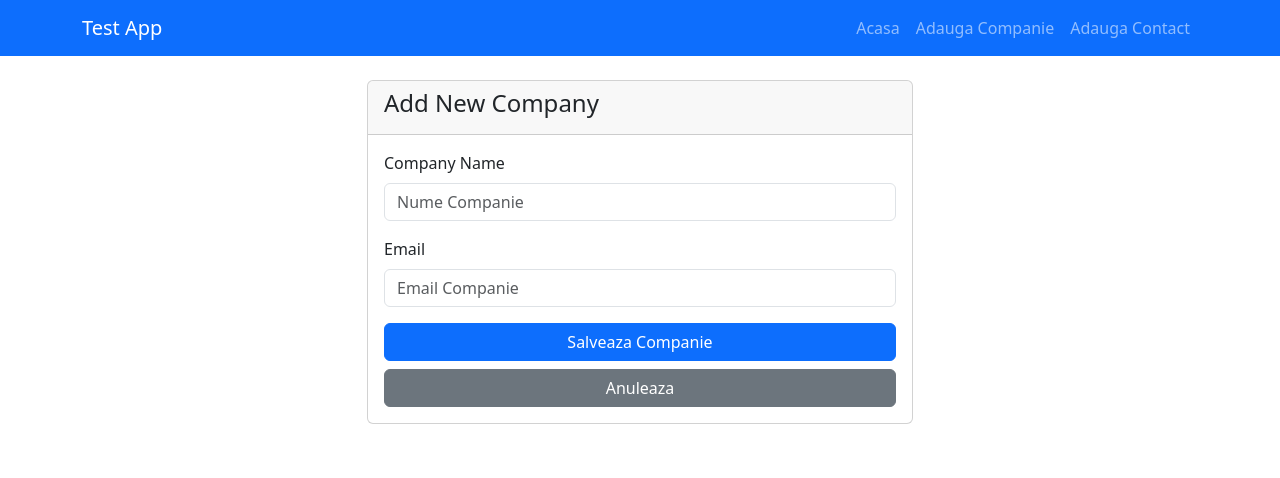
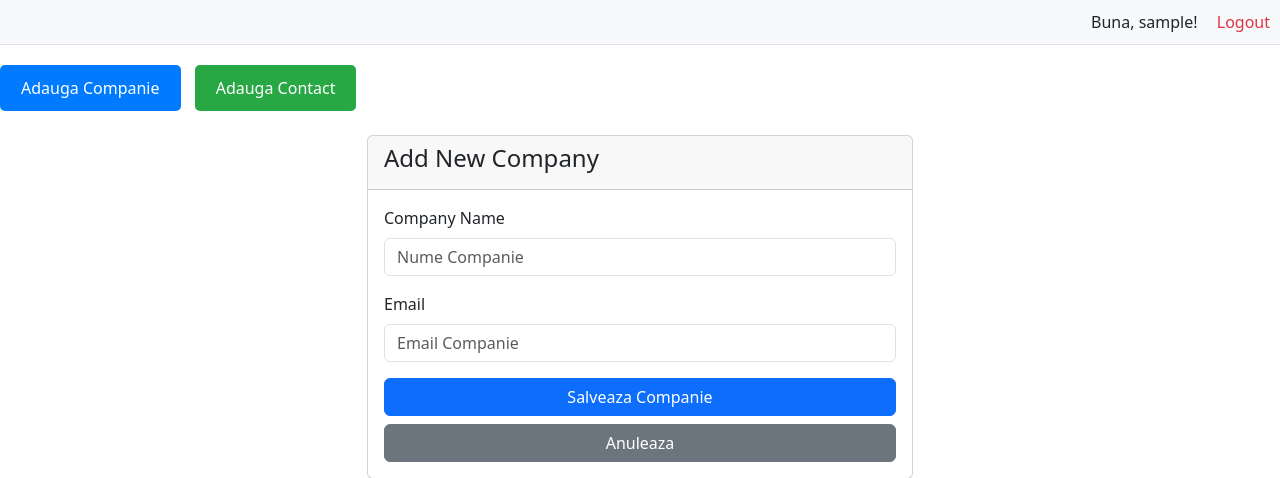
Before and after one commit to silvonc/Gun, a Django app: page /add-company/ in a window 1280 px wide. Shown: the top 478 px of the page. Run offline with Django 5.2, Linux system fonts and the light colour scheme; the visitor is signed in with stand-in values (Sample User, id 1).

Commit message:
Update with login restrictions

```diff
--- a/gun/templates/base.html
+++ b/gun/templates/base.html
@@ -7,15 +7,24 @@
     <link href="https://cdn.jsdelivr.net/npm/bootstrap@5.3.0/dist/css/bootstrap.min.css" rel="stylesheet">
 </head>
 <body>
-    <nav class="navbar navbar-expand-lg navbar-dark bg-primary">
-        <div class="container">
-            <a class="navbar-brand" href="{% url 'home' %}">Test App</a>
-            <div class="navbar-nav">
-                <a class="nav-link" href="{% url 'home' %}">Acasa</a>
-                <a class="nav-link" href="{% url 'add_company' %}">Adauga Companie</a>
-                <a class="nav-link" href="{% url 'add_contact' %}">Adauga Contact</a>
-            </div>
-        </div>
+<div class="auth-nav" style="text-align: right; padding: 10px; background: #f8f9fa; border-bottom: 1px solid #dee2e6;">
+    {% if user.is_authenticated %}
+        <span>Buna, {{ user.username }}!</span>
+        <a href="{% url 'logout' %}" style="margin-left: 15px; color: #dc3545; text-decoration: none;">Logout</a>
+    {% else %}
+        <a href="{% url 'login' %}" style="color: #007bff; text-decoration: none;">Login</a>
+    {% endif %}
+</div>
+{% if user.is_authenticated %}
+    <div class="actions" style="margin: 20px 0;">
+        <a href="{% url 'add_company' %}" class="btn" style="display: inline-block; padding: 10px 20px; background: #007bff; color: white; text-decoration: none; border-radius: 5px; margin-right: 10px;">Adauga Companie</a>
+        <a href="{% url 'add_contact' %}" class="btn" style="display: inline-block; padding: 10px 20px; background: #28a745; color: white; text-decoration: none; border-radius: 5px;">Adauga Contact</a>
+    </div>
+{% else %}
+    <div class="login-prompt" style="margin: 20px 0; padding: 15px; background: #e9ecef; border-radius: 5px; border-left: 4px solid #007bff;">
+        <p style="margin: 0;">Pentru a adauga companii si contacte, te rog sa te <a href="{% url 'login' %}" style="color: #007bff;">loghezi</a>.</p>
+    </div>
+{% endif %}
     </nav>
 
     <div class="container mt-4">
```
